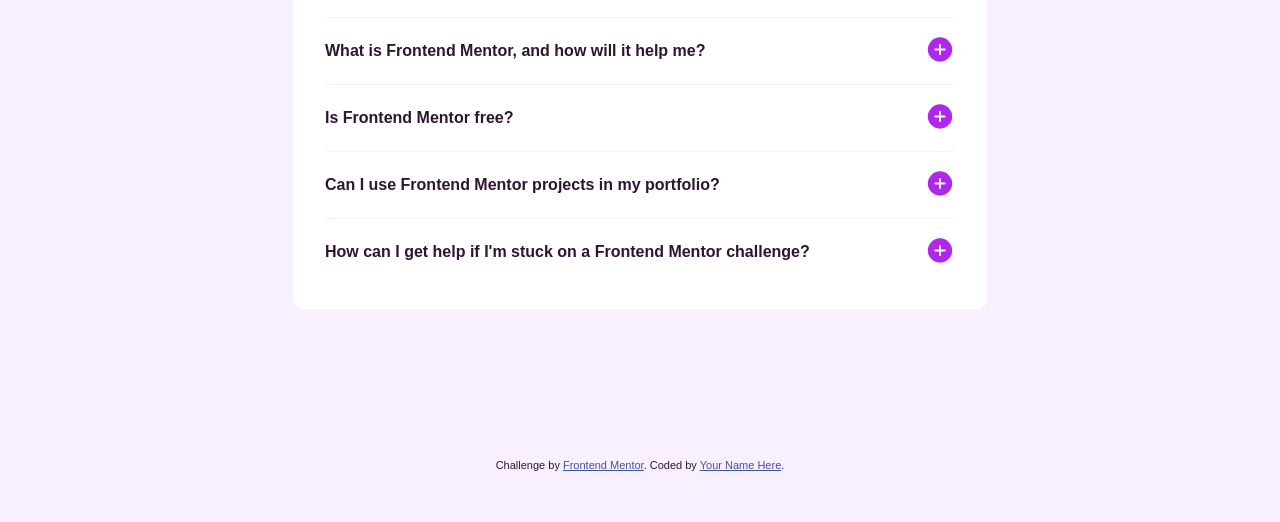
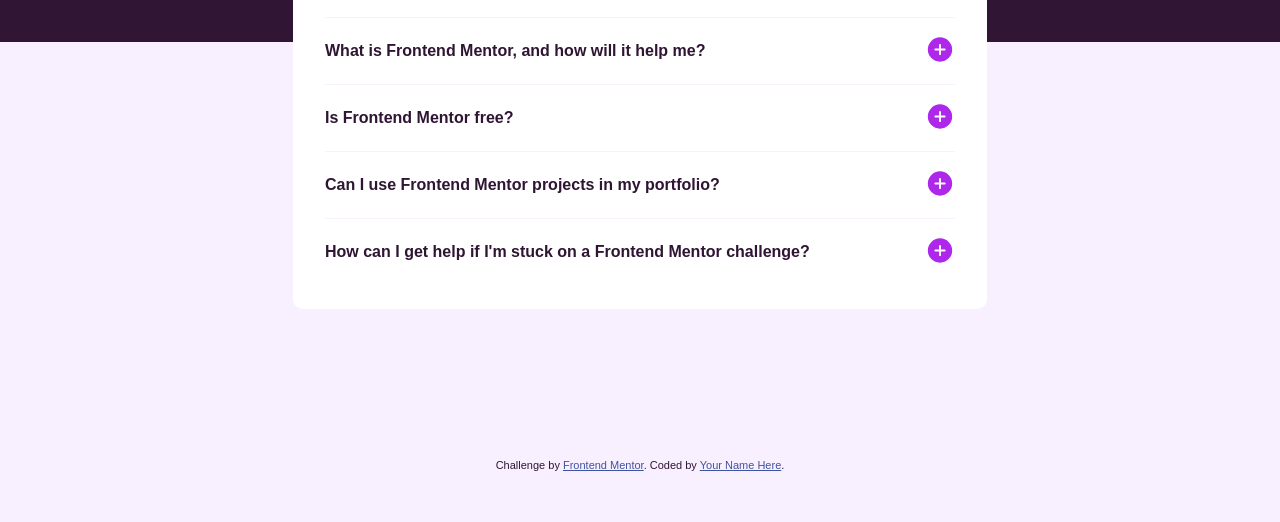
Before and after one commit to IshiHisashi/FAQ-accordion-frontend-mentor, a plain HTML site: page index.html in a window 1280 px wide. Shown: the part 278-800 px from the top of the page. Drawn offline with Linux system fonts and the light colour scheme; the site is published under a folder, as on GitHub Pages, so addresses that start at the root find nothing.

Commit message:
Add files via upload

```diff
--- a/style.css
+++ b/style.css
@@ -24,7 +24,7 @@ html {
   color: var(--color-dark-purple);
 }
 body {
-  background-image: url(/assets/images/background-pattern-desktop.svg);
+  background-image: url(assets/images/background-pattern-desktop.svg);
   background-repeat: no-repeat;
   background-color: var(--color-light-pink);
   padding: 10px;
```
